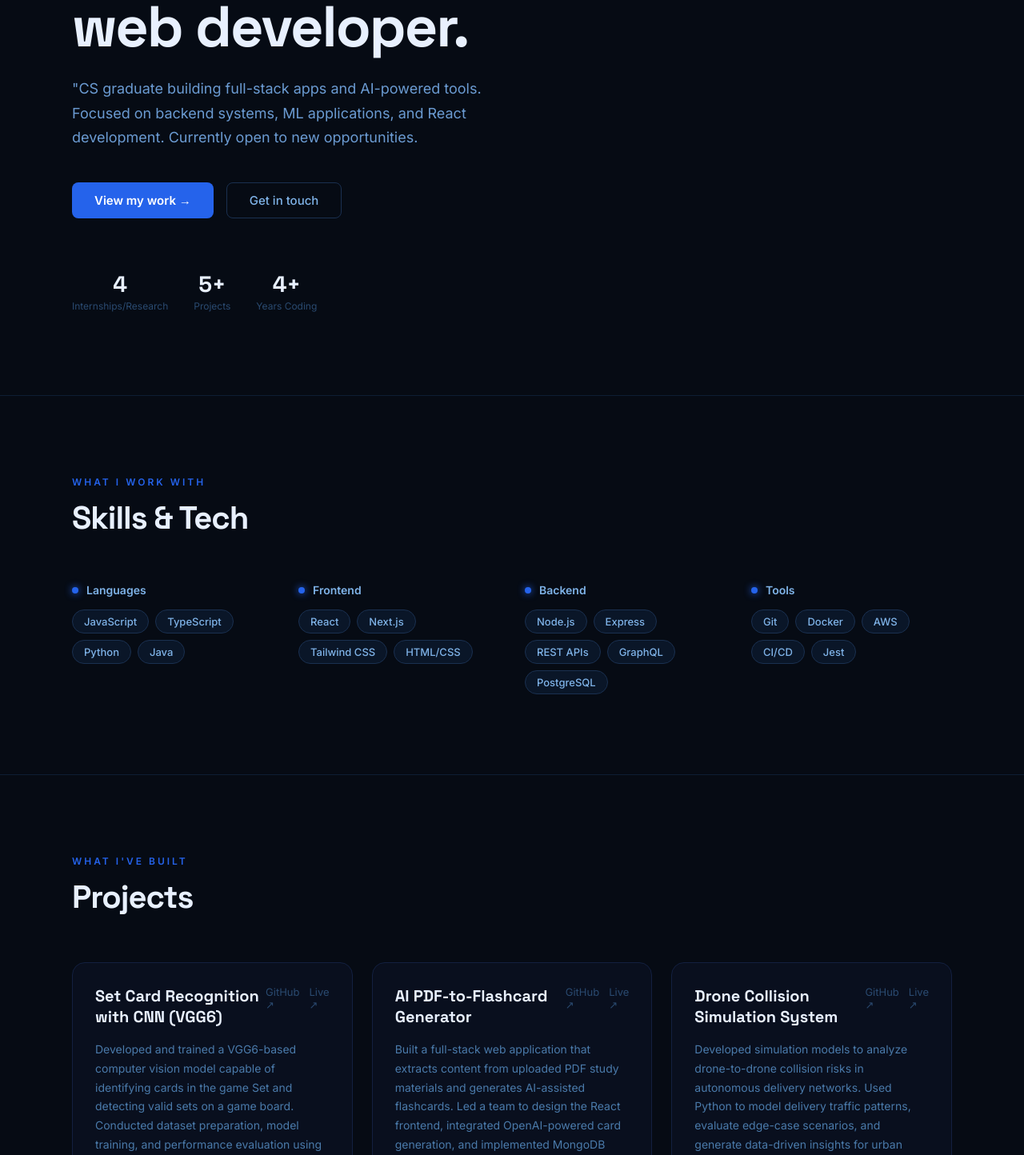
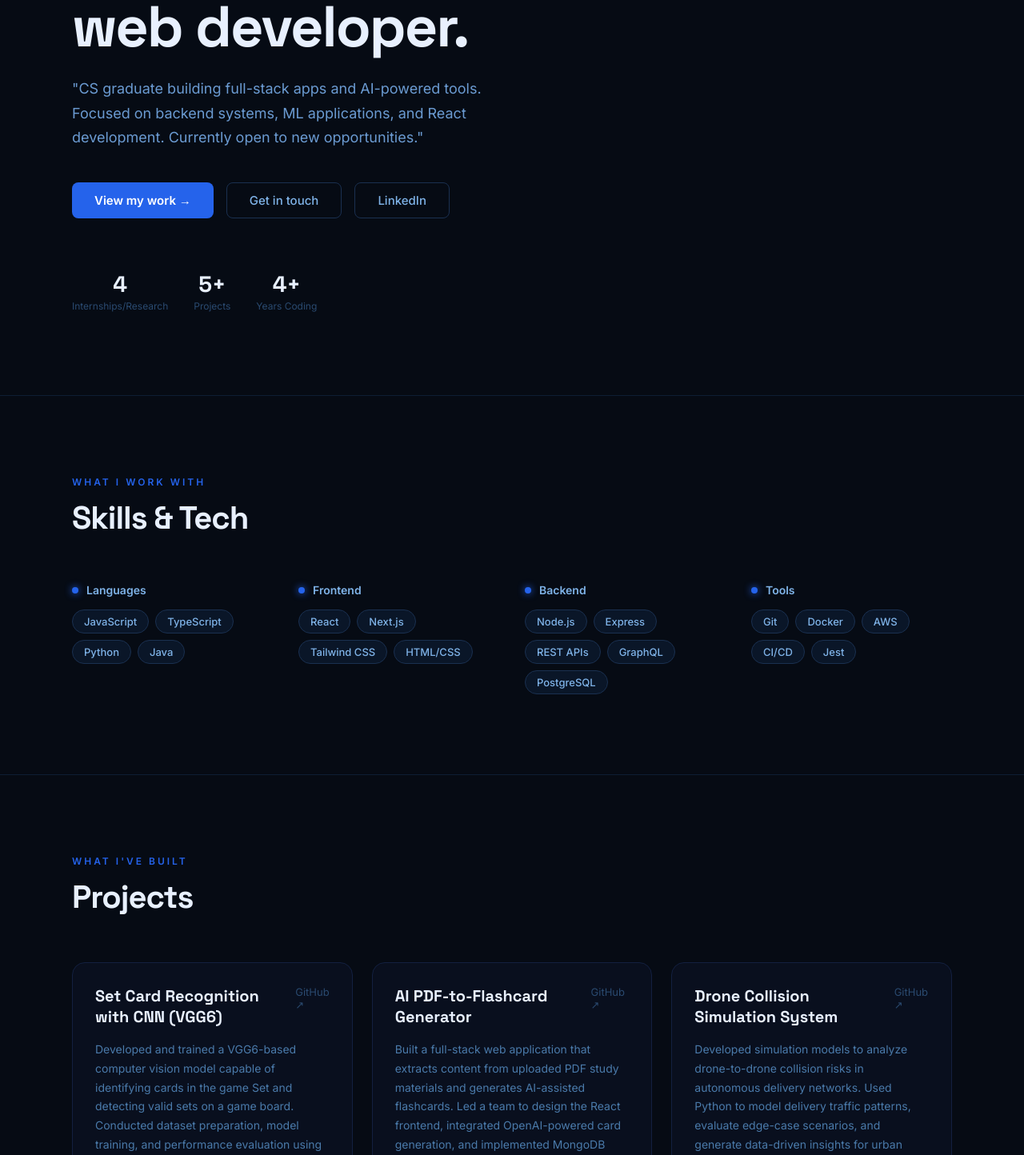
Before and after one commit to angelodeasis/profolio, a React app: page / in a window 1280 px wide. Shown: the part 306-1750 px from the top of the page at 80% size. Built offline with nearby package versions, Linux system fonts and the light colour scheme; the HTML template or start-up script is replaced by a standard one.

Commit message:
fixed links

```diff
--- a/src/components/Hero.jsx
+++ b/src/components/Hero.jsx
@@ -50,7 +50,7 @@ export default function Hero({ onScrollTo }) {
           >
             Angelo De Asis
             <br />
-            <span style={{ color: "#2563eb" }}>aspiring</span>
+            <span style={{ color: "#2563eb" }}>Full-stack</span>
             <br />
             web developer.
           </h1>
@@ -66,8 +66,7 @@ export default function Hero({ onScrollTo }) {
               marginBottom: 40,
             }}
           >
-            "CS graduate building full-stack apps and AI-powered tools. Focused on backend systems, ML applications, and React development. Currently open to new opportunities.
-
+            "CS graduate building full-stack apps and AI-powered tools. Focused on backend systems, ML applications, and React development. Currently open to new opportunities."
           </p>
         </FadeIn>
 
@@ -76,9 +75,20 @@ export default function Hero({ onScrollTo }) {
             <button className="btn-primary" onClick={() => onScrollTo("Projects")}>
               View my work →
             </button>
+
             <button className="btn-outline" onClick={() => onScrollTo("Contact")}>
               Get in touch
             </button>
+
+            <a
+              href="https://www.linkedin.com/in/angelo-de-asis"
+              target="_blank"
+              rel="noopener noreferrer"
+            >
+              <button className="btn-outline">
+                LinkedIn
+              </button>
+            </a>
           </div>
         </FadeIn>
 
--- a/src/components/Projects.jsx
+++ b/src/components/Projects.jsx
@@ -30,14 +30,6 @@ function ProjectCard({ project }) {
             onMouseLeave={(e) => (e.target.style.color = "#2a4a70")}
           >
             GitHub ↗
-          </a>
-          <a
-            href={project.live}
-            style={{ color: "#2a4a70", fontSize: 13, transition: "color 0.2s" }}
-            onMouseEnter={(e) => (e.target.style.color = "#7fb3e8")}
-            onMouseLeave={(e) => (e.target.style.color = "#2a4a70")}
-          >
-            Live ↗
           </a>
         </div>
       </div>
--- a/src/data/projects.js
+++ b/src/data/projects.js
@@ -14,7 +14,6 @@ export const PROJECTS = [
       "Machine Learning",
     ],
     github: "#",
-    live: "#",
   },
   {
     title: "AI PDF-to-Flashcard Generator",
@@ -30,8 +29,7 @@ export const PROJECTS = [
       "OpenAI API",
       "MongoDB",
     ],
-    github: "#",
-    live: "#",
+    github: "https://github.com/angelodeasis/EnhanceNoteProject",
   },
   {
     title: "Drone Collision Simulation System",
@@ -46,7 +44,6 @@ export const PROJECTS = [
       "Data Analysis",
       "Simulation Modeling",
     ],
-    github: "#",
-    live: "#",
+    github: "https://github.com/angelodeasis/dronecollisionsimulation",
   },
 ];
```
